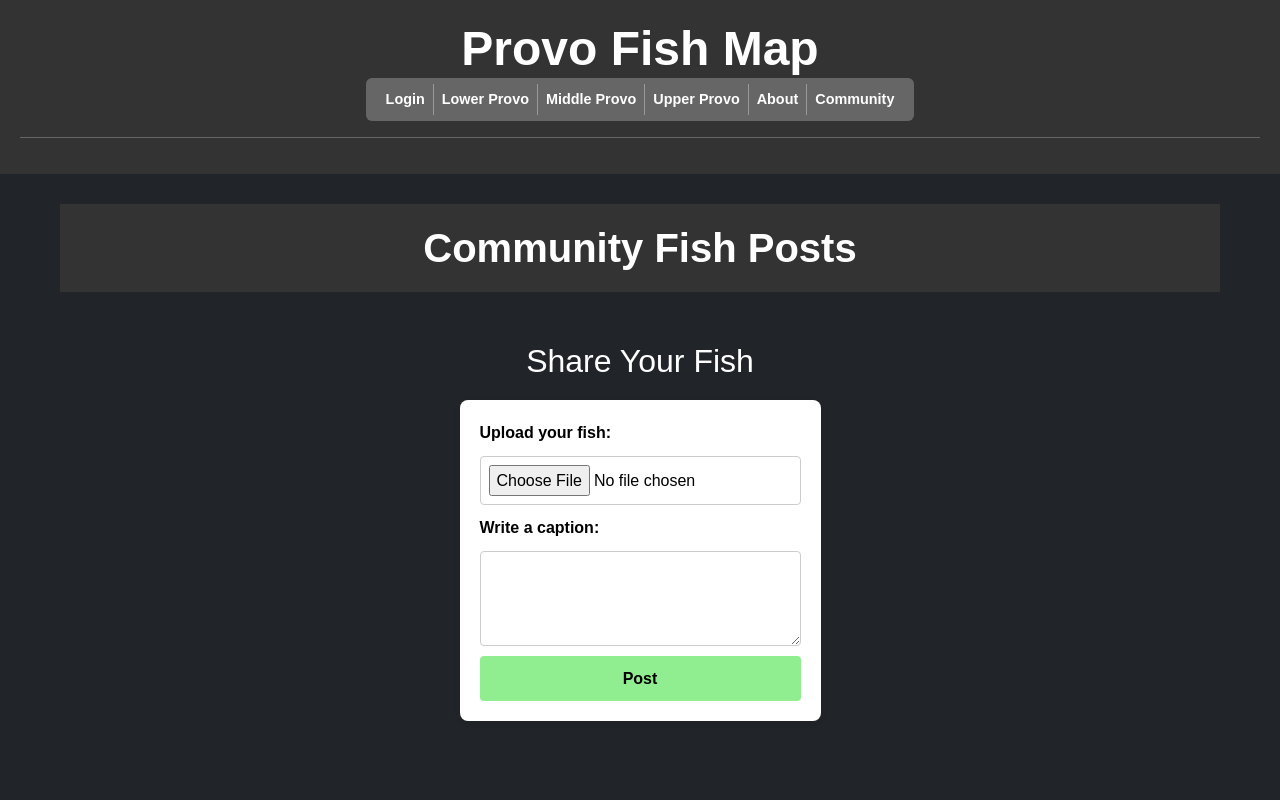
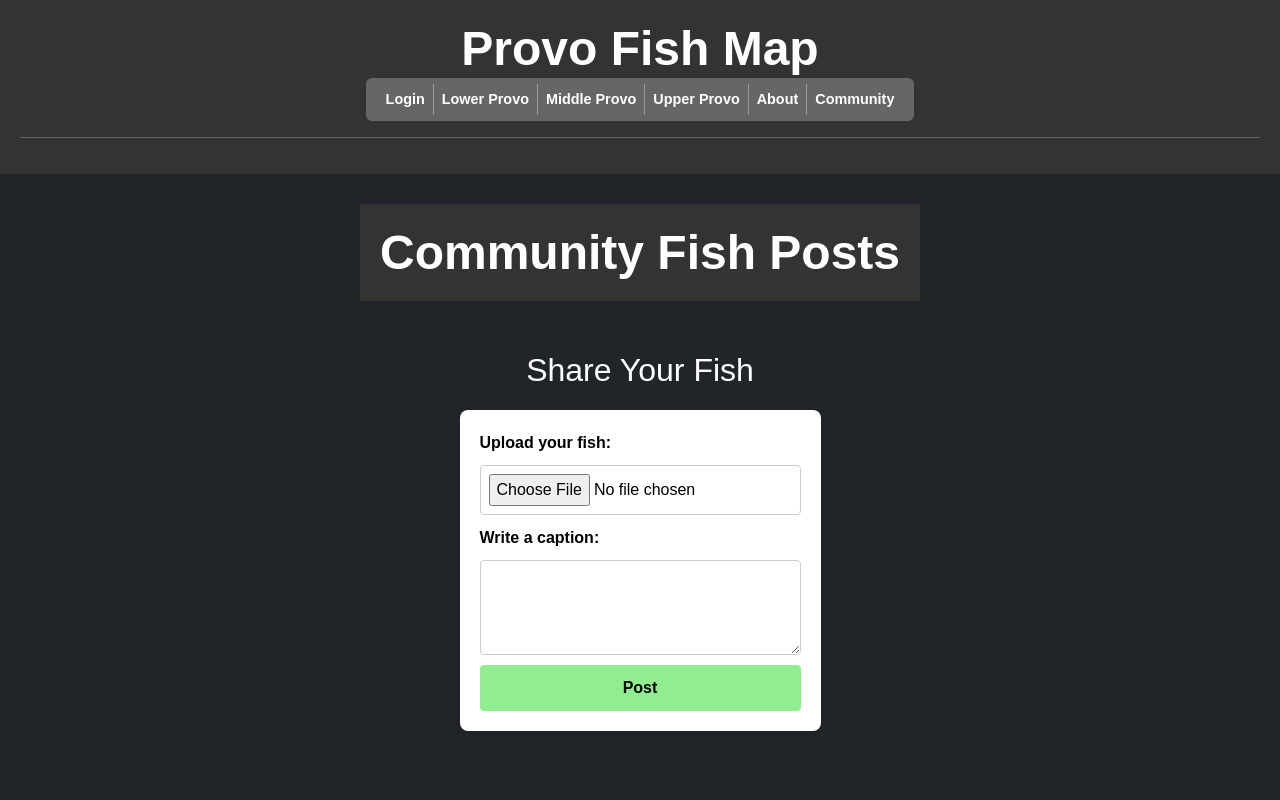
Before and after one commit to ethanplazz/startup, a React (Vite) app: page /community in a window 1280 px wide. Shown: the top 800 px of the page. Built offline with nearby package versions, Linux system fonts and the light colour scheme.

Commit message:
Deleted h1 and header selector from community css so it will use default.

```diff
--- a/src/community/community.css
+++ b/src/community/community.css
@@ -6,20 +6,6 @@
   gap: 30px;
   max-width: 1200px;
   margin: 0 auto;
-}
-
-.community-page header {
-  background-color: #333;
-  padding: 20px;
-  text-align: center;
-  width: 100%;
-}
-
-.community-page h1 {
-  color: white;
-  font-size: 2.5rem;
-  margin: 0;
-  font-weight: bold;
 }
 
 .community-page form {
```
